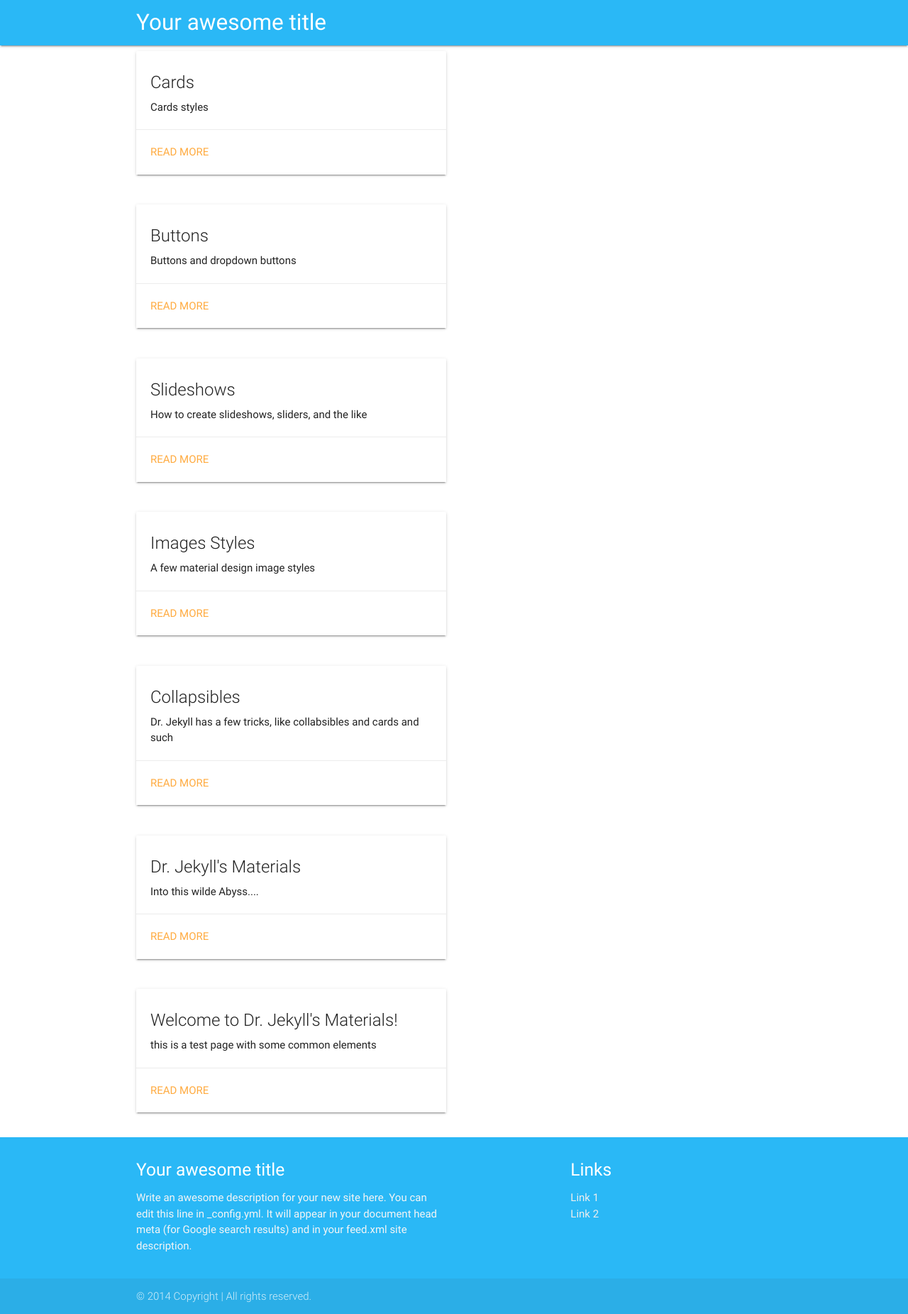
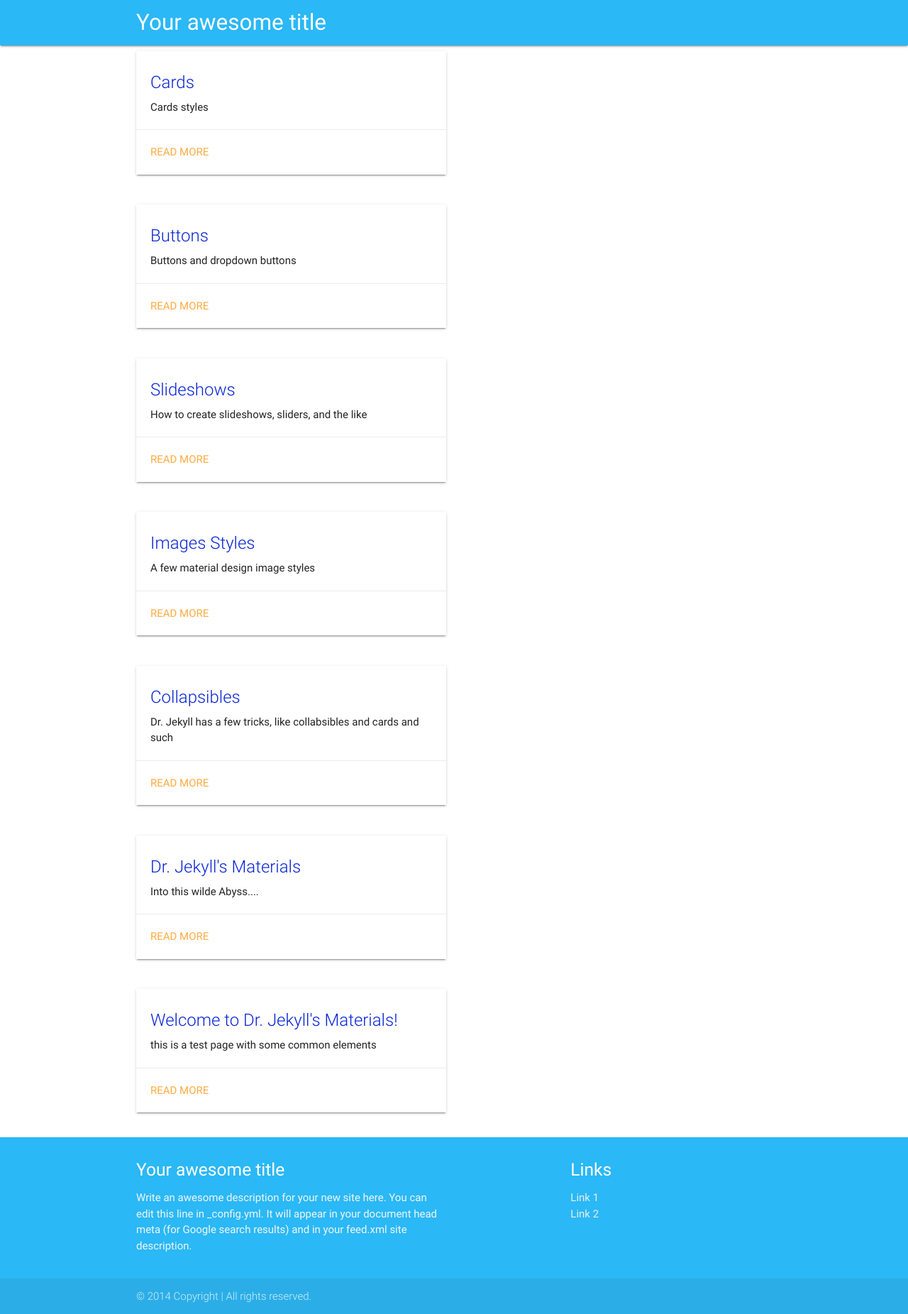
Before and after one commit to dmcwo/dr-jekylls-materials, a Jekyll site: the page built from index.md, in a window 1280 px wide. Shown: the whole page at 71% size. Built offline with Jekyll 4.4.1, drawn with Linux system fonts in a browser that asks for light colours; nearby versions of some CDN libraries.

Commit message:
titles link on homepage

```diff
--- a/_layouts/home.html
+++ b/_layouts/home.html
@@ -6,7 +6,7 @@ layout: default
     <div class="col s12 m6">
       <div class="card">
         <div class="card-content">
-          <span class="card-title">{{ post.title }}</span>
+            <span class="card-title"><a href="{{ post.url | prepend: site.baseurl }}">{{ post.title }}</a></span>
           <p>{{ post.excerpt }}</p>
         </div>
         <div class="card-action">
```
